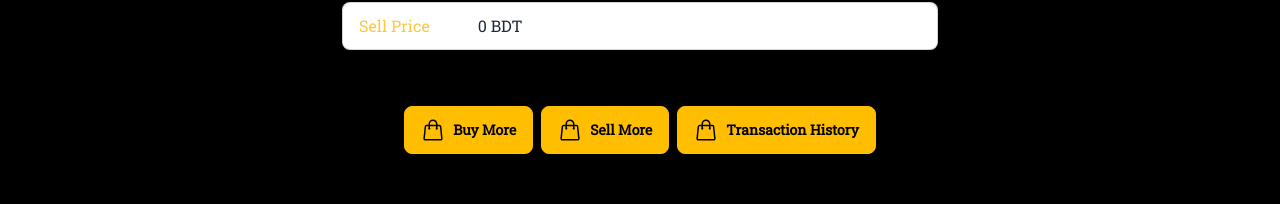
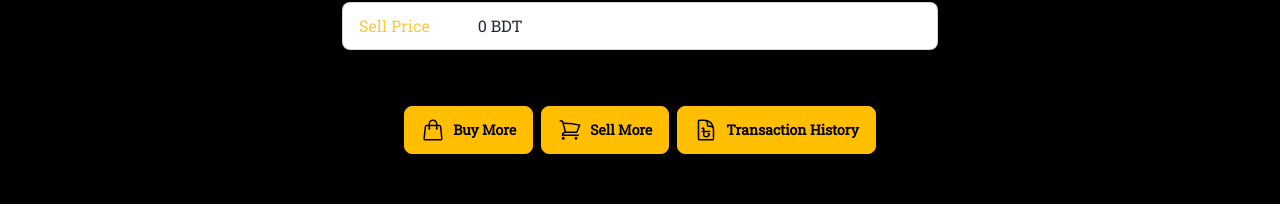
Before and after one commit to Abdullah-Al-Akash/gold-market-frontend, a React (Vite) app: page /profile in a window 1280 px wide. Shown: the part 536-740 px from the top of the page. Built offline with nearby package versions, Linux system fonts and the light colour scheme; no server answers; sample sign-in values are in the browser's storage.

Commit message:
Update Buy Page

```diff
--- /dev/null
+++ b/src/Pages/InteractionPage/BuyGold.jsx
@@ -0,0 +1,98 @@
+import React, { useState } from "react";
+import Routing from "./Routing";
+import Swal from "sweetalert2";
+
+const BuyGold = () => {
+  const [amountInBdt, setAmountInBdt] = useState(null);
+  const [amountInGm, setAmountInGm] = useState(null);
+  const [totalAmount, setTotalAmount] = useState(0);
+  const [charge, setCharge] = useState(500);
+  const handleBuyInBdt = (e) => {
+    let amountInBdt = parseFloat(e.target.value);
+    if (amountInBdt < 0 || amountInBdt > 250000) {
+      setAmountInBdt(null);
+      Swal.fire({
+        position: "center",
+        icon: "error",
+        title: "Please Enter Valid Amount!",
+        showConfirmButton: false,
+        timer: 1500,
+      });
+      amountInBdt = "";
+    }
+    setAmountInGm(amountInBdt / 8620);
+    setTotalAmount(amountInBdt + 500);
+  };
+  //   const handleBuyInGm = (e) => {
+  //     const amountInGm = parseFloat(e.target.value);
+  //     setAmountInBdt(amountInGm*8620)
+  //   };
+  return (
+    <div className="min-h-screen flex justify-center items-center">
+      <div className="text-center">
+        <h3 className="brand-color text-2xl font-semibold">Buy Your Gold</h3>
+        <h3 className="mt-2 brand-color">
+          (Max Amount 2,50,000 BDT and 25 Gram)
+        </h3>
+        <div className="my-10">
+          <label className="input input-bordered flex items-center gap-2">
+            <span className="brand-color w-1/2">Enter Amount in BDT = </span>
+            <input
+              onChange={handleBuyInBdt}
+              type="number"
+              className="grow ms-10"
+              placeholder="Max 2.5 Lac"
+              min="0"
+              max="250000"
+              value={amountInBdt}
+            />
+          </label>
+          <label className="input input-bordered flex items-center gap-2 mt-2">
+            <span className="brand-color w-1/2">You Will Get Gold(gram)= </span>
+            <input
+              type="number"
+              className="grow ms-10"
+              placeholder="Max 25 Gm"
+              min="0"
+              max="25"
+              value={`${amountInGm}`}
+              readOnly
+            />
+          </label>
+          <label className="input input-bordered flex items-center gap-2 mt-2">
+            <span className="brand-color w-1/2">Delivery Charge(BDT) = </span>
+            <input
+              type="number"
+              className="grow ms-10"
+              placeholder="Max 25 Gm"
+              min="0"
+              max="25"
+              value={charge}
+              readOnly
+            />
+          </label>
+          <label className="input input-bordered flex items-center gap-2 mt-2">
+            <span className="brand-color w-1/2">Total Charge(BDT) = </span>
+            <input
+              type="number"
+              className="grow ms-10"
+              placeholder="Max 25 Gm"
+              min="0"
+              max="25"
+              value={totalAmount}
+              readOnly
+            />
+          </label>
+          <div className="flex justify-end">
+            <button className="btn btn-success btn-wide mt-2 text-white text-xl font-normal">
+              Request to Buy
+            </button>
+          </div>
+        </div>
+        <Routing></Routing>
+      </div>
+    </div>
+  );
+};
+
+export default BuyGold;
--- /dev/null
+++ b/src/Pages/InteractionPage/Routing.jsx
@@ -0,0 +1,62 @@
+import React from "react";
+import { Link } from "react-router-dom";
+
+const Routing = () => {
+  return (
+    <div className="my-10">
+      <Link to="/buy" className="btn btn-warning mt-4">
+        <svg
+          xmlns="http://www.w3.org/2000/svg"
+          fill="none"
+          viewBox="0 0 24 24"
+          strokeWidth={1.5}
+          stroke="currentColor"
+          className="size-6"
+        >
+          <path
+            strokeLinecap="round"
+            strokeLinejoin="round"
+            d="M15.75 10.5V6a3.75 3.75 0 1 0-7.5 0v4.5m11.356-1.993 1.263 12c.07.665-.45 1.243-1.119 1.243H4.25a1.125 1.125 0 0 1-1.12-1.243l1.264-12A1.125 1.125 0 0 1 5.513 7.5h12.974c.576 0 1.059.435 1.119 1.007ZM8.625 10.5a.375.375 0 1 1-.75 0 .375.375 0 0 1 .75 0Zm7.5 0a.375.375 0 1 1-.75 0 .375.375 0 0 1 .75 0Z"
+          />
+        </svg>
+        Buy More
+      </Link>
+      <Link to="/sell" className="btn btn-warning mt-4 ms-2">
+        <svg
+          xmlns="http://www.w3.org/2000/svg"
+          fill="none"
+          viewBox="0 0 24 24"
+          stroke-width="1.5"
+          stroke="currentColor"
+          class="size-6"
+        >
+          <path
+            stroke-linecap="round"
+            stroke-linejoin="round"
+            d="M2.25 3h1.386c.51 0 .955.343 1.087.835l.383 1.437M7.5 14.25a3 3 0 0 0-3 3h15.75m-12.75-3h11.218c1.121-2.3 2.1-4.684 2.924-7.138a60.114 60.114 0 0 0-16.536-1.84M7.5 14.25 5.106 5.272M6 20.25a.75.75 0 1 1-1.5 0 .75.75 0 0 1 1.5 0Zm12.75 0a.75.75 0 1 1-1.5 0 .75.75 0 0 1 1.5 0Z"
+          />
+        </svg>
+        Sell More
+      </Link>
+      <Link to="/transaction" className="btn btn-warning mt-4 md:ms-2 ms-0">
+        <svg
+          xmlns="http://www.w3.org/2000/svg"
+          fill="none"
+          viewBox="0 0 24 24"
+          stroke-width="1.5"
+          stroke="currentColor"
+          class="size-6"
+        >
+          <path
+            stroke-linecap="round"
+            stroke-linejoin="round"
+            d="M19.5 14.25v-2.625a3.375 3.375 0 0 0-3.375-3.375h-1.5A1.125 1.125 0 0 1 13.5 7.125v-1.5a3.375 3.375 0 0 0-3.375-3.375H8.25m0 8.25.22-.22a.75.75 0 0 1 1.28.53v6.441c0 .472.214.934.64 1.137a3.75 3.75 0 0 0 4.994-1.77c.205-.428-.152-.868-.627-.868h-.507m-6-2.25h7.5M10.5 2.25H5.625c-.621 0-1.125.504-1.125 1.125v17.25c0 .621.504 1.125 1.125 1.125h12.75c.621 0 1.125-.504 1.125-1.125V11.25a9 9 0 0 0-9-9Z"
+          />
+        </svg>
+        Transaction History
+      </Link>
+    </div>
+  );
+};
+
+export default Routing;
--- /dev/null
+++ b/src/Pages/InteractionPage/SellGold.jsx
@@ -0,0 +1,15 @@
+import React from 'react';
+import Routing from './Routing';
+
+const SellGold = () => {
+    return (
+        <div className='min-h-screen flex justify-center items-center'>
+            <div className="text-center">
+            <h2>Sell Gold</h2>
+            <Routing></Routing>
+            </div>
+        </div>
+    );
+};
+
+export default SellGold;
--- /dev/null
+++ b/src/Pages/InteractionPage/Transaction.jsx
@@ -0,0 +1,15 @@
+import React from "react";
+import Routing from "./Routing";
+
+const Transaction = () => {
+  return (
+    <div className="min-h-screen flex justify-center items-center">
+      <div className="text-center">
+        <h3>Transaction</h3>
+        <Routing></Routing>
+      </div>
+    </div>
+  );
+};
+
+export default Transaction;
--- a/src/Pages/MyProfile/Profile.jsx
+++ b/src/Pages/MyProfile/Profile.jsx
@@ -1,5 +1,7 @@
 import React, { useContext, useState } from "react";
 import { AuthContext } from "../../Providers/AuthProvider";
+import { Link } from "react-router-dom";
+import Routing from "../InteractionPage/Routing";
 
 const Profile = () => {
   const { user } = useContext(AuthContext);
@@ -9,7 +11,6 @@ const Profile = () => {
   const handleSell = (e) => {
     const amountInGm = e.target.value;
     const goldValue = parseFloat(amountInGm * 8620);
-    console.log(goldValue);
     const sellValue = goldValue * 0.98;
     setAmount(goldValue);
     setSellAmount(sellValue);
@@ -64,59 +65,7 @@ const Profile = () => {
             />
           </label>
         </div>
-        <div className="my-10">
-        <button className="btn btn-warning mt-4">
-                <svg
-                  xmlns="http://www.w3.org/2000/svg"
-                  fill="none"
-                  viewBox="0 0 24 24"
-                  strokeWidth={1.5}
-                  stroke="currentColor"
-                  className="size-6"
-                >
-                  <path
-                    strokeLinecap="round"
-                    strokeLinejoin="round"
-                    d="M15.75 10.5V6a3.75 3.75 0 1 0-7.5 0v4.5m11.356-1.993 1.263 12c.07.665-.45 1.243-1.119 1.243H4.25a1.125 1.125 0 0 1-1.12-1.243l1.264-12A1.125 1.125 0 0 1 5.513 7.5h12.974c.576 0 1.059.435 1.119 1.007ZM8.625 10.5a.375.375 0 1 1-.75 0 .375.375 0 0 1 .75 0Zm7.5 0a.375.375 0 1 1-.75 0 .375.375 0 0 1 .75 0Z"
-                  />
-                </svg>
-                Buy More
-              </button>
-              <button className="btn btn-warning mt-4 ms-2">
-                <svg
-                  xmlns="http://www.w3.org/2000/svg"
-                  fill="none"
-                  viewBox="0 0 24 24"
-                  strokeWidth={1.5}
-                  stroke="currentColor"
-                  className="size-6"
-                >
-                  <path
-                    strokeLinecap="round"
-                    strokeLinejoin="round"
-                    d="M15.75 10.5V6a3.75 3.75 0 1 0-7.5 0v4.5m11.356-1.993 1.263 12c.07.665-.45 1.243-1.119 1.243H4.25a1.125 1.125 0 0 1-1.12-1.243l1.264-12A1.125 1.125 0 0 1 5.513 7.5h12.974c.576 0 1.059.435 1.119 1.007ZM8.625 10.5a.375.375 0 1 1-.75 0 .375.375 0 0 1 .75 0Zm7.5 0a.375.375 0 1 1-.75 0 .375.375 0 0 1 .75 0Z"
-                  />
-                </svg>
-                Sell More
-              </button>
-              <button className="btn btn-warning mt-4 md:ms-2 ms-0">
-                <svg
-                  xmlns="http://www.w3.org/2000/svg"
-                  fill="none"
-                  viewBox="0 0 24 24"
-                  strokeWidth={1.5}
-                  stroke="currentColor"
-                  className="size-6"
-                >
-                  <path
-                    strokeLinecap="round"
-                    strokeLinejoin="round"
-                    d="M15.75 10.5V6a3.75 3.75 0 1 0-7.5 0v4.5m11.356-1.993 1.263 12c.07.665-.45 1.243-1.119 1.243H4.25a1.125 1.125 0 0 1-1.12-1.243l1.264-12A1.125 1.125 0 0 1 5.513 7.5h12.974c.576 0 1.059.435 1.119 1.007ZM8.625 10.5a.375.375 0 1 1-.75 0 .375.375 0 0 1 .75 0Zm7.5 0a.375.375 0 1 1-.75 0 .375.375 0 0 1 .75 0Z"
-                  />
-                </svg>
-                Transaction History
-              </button>
-        </div>
+        <Routing></Routing>
       </div>
     </div>
   );
--- a/src/Pages/MyProfile/Routing.jsx
+++ /dev/null
@@ -1,11 +0,0 @@
-import React from 'react';
-
-const Routing = () => {
-    return (
-        <div>
-
-        </div>
-    );
-};
-
-export default Routing;
--- a/src/Router/Router.jsx
+++ b/src/Router/Router.jsx
@@ -5,6 +5,9 @@ import Login from "../Pages/Authentication/Login";
 import Registration from "../Pages/Authentication/Registration";
 import ProvateRoute from "./ProvateRoute";
 import Profile from "../Pages/MyProfile/Profile";
+import BuyGold from "../Pages/InteractionPage/BuyGold";
+import SellGold from "../Pages/InteractionPage/SellGold";
+import Transaction from "../Pages/InteractionPage/Transaction";
 
 const router = createBrowserRouter([
   {
@@ -31,6 +34,30 @@ const router = createBrowserRouter([
           </ProvateRoute>
         ),
       },
+      {
+        path: "/buy",
+        element: (
+          <ProvateRoute>
+            <BuyGold></BuyGold>
+          </ProvateRoute>
+        ),
+      },
+      {
+        path: "/sell",
+        element: (
+          <ProvateRoute>
+            <SellGold></SellGold>
+          </ProvateRoute>
+        ),
+      },
+      {
+        path: "/transaction",
+        element: (
+          <ProvateRoute>
+            <Transaction></Transaction>
+          </ProvateRoute>
+        ),
+      },
     ],
   },
 ]);
```
